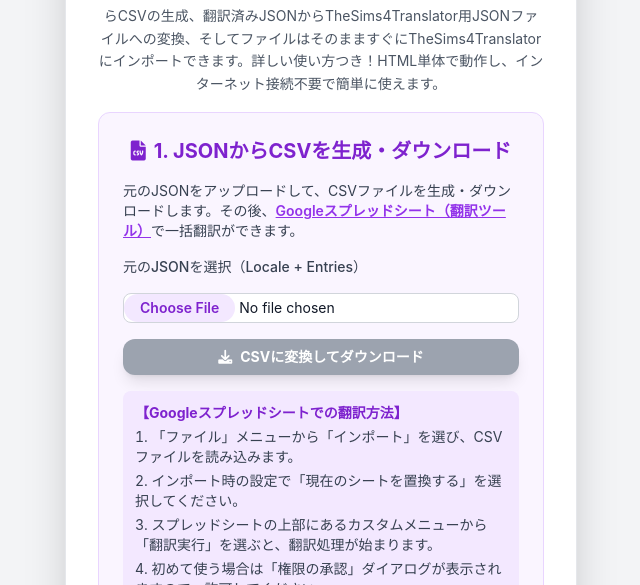
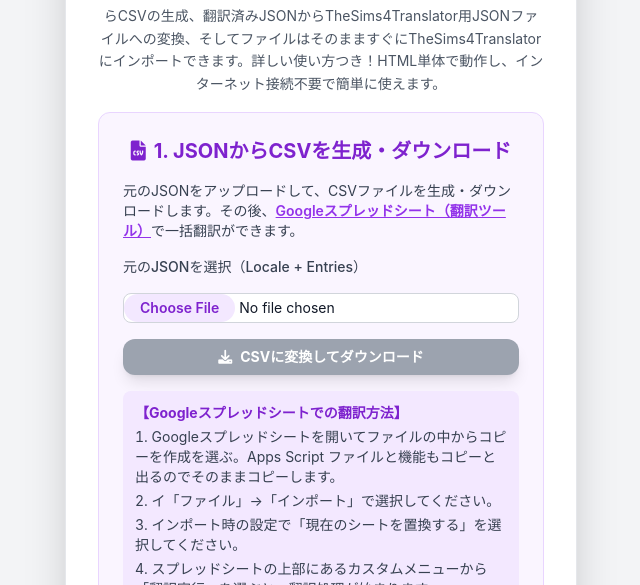
Before and after one commit to nonamesims4/TheSims4Translator-JSON-, a plain HTML site: page index.html in a window 1280 px wide. Shown: the part 215-800 px from the top of the page, without its empty margins (319-959 px from the left). Drawn offline with nearby package versions, Linux system fonts and the light colour scheme.

Commit message:
Update index.html

```diff
--- a/index.html
+++ b/index.html
@@ -62,7 +62,8 @@
             <div class="bg-purple-100 p-3 rounded-lg text-sm mt-1">
                 <h3 class="font-bold text-purple-700 mb-1">【Googleスプレッドシートでの翻訳方法】</h3>
                 <ol class="list-decimal list-inside text-gray-700 space-y-1">
-                    <li>「ファイル」メニューから「インポート」を選び、CSVファイルを読み込みます。</li>
+                    <li>Googleスプレッドシートを開いてファイルの中からコピーを作成を選ぶ。Apps Script ファイルと機能もコピーと出るのでそのままコピーします。</li>
+                    <li>イ「ファイル」→「インポート」で選択してください。</li>
                     <li>インポート時の設定で「現在のシートを置換する」を選択してください。</li>
                     <li>スプレッドシートの上部にあるカスタムメニューから「翻訳実行」を選ぶと、翻訳処理が始まります。</li>
                     <li>初めて使う場合は「権限の承認」ダイアログが表示されますので、許可してください。</li>
```
